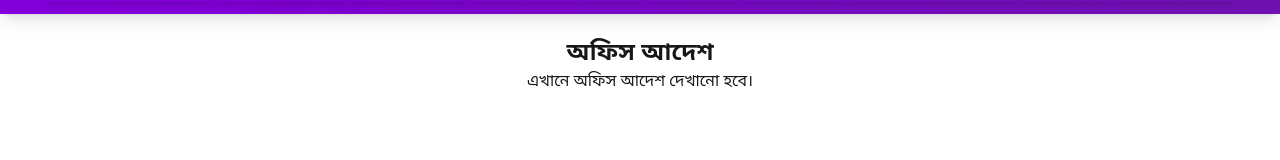
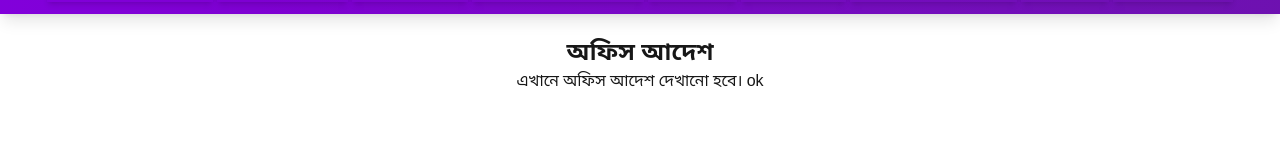
Before and after one commit to farhad-jadir/Bagherpara-Municiapality, a Next.js app: page /office-orders in a window 1280 px wide. Shown: the part 288-448 px from the top of the page. Built offline with nearby package versions, Linux system fonts and the light colour scheme.

Commit message:
api added

```diff
--- a/src/app/office-orders/page.tsx
+++ b/src/app/office-orders/page.tsx
@@ -2,7 +2,7 @@ export default function OfficeOrdersPage() {
   return (
     <div className="p-6">
       <h1 className="text-2xl font-bold text-center">অফিস আদেশ</h1>
-      <p className="text-center">এখানে অফিস আদেশ দেখানো হবে।</p>
+      <p className="text-center">এখানে অফিস আদেশ দেখানো হবে। ok</p>
     </div>
   );
 }
```
